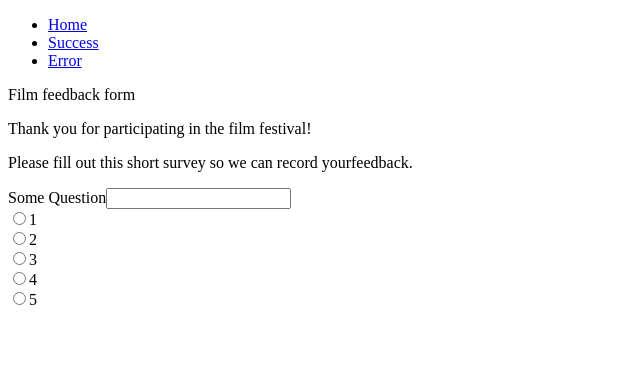
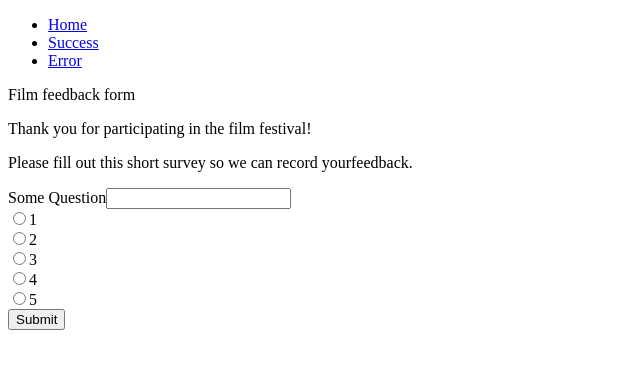
Before and after one commit to Kristina456/Online-survey, a React (Create React App) app: page / in a window 1280 px wide. Shown: the top 368 px of the page, without its empty margins (0-640 px from the left). Built offline with nearby package versions, Linux system fonts and the light colour scheme.

Commit message:
add logic how to handle diferent tipe of questions

```diff
--- a/src/components/SurvayForm.jsx
+++ b/src/components/SurvayForm.jsx
@@ -3,6 +3,20 @@ import RatingQuestion from "./questions/RatingQuestion";
 import TextQuestion from "./questions/TextQuestion";
 
 export default function SurvayForm({ survay }) {
+	const showQuestions = () => {
+		return survay.data.attributes.questions.map((q) => {
+			switch (q.questionType) {
+				case "text":
+					return <TextQuestion />;
+
+				case "rating":
+					return <RatingQuestion />;
+				default:
+					throw Error(`Question Type ${q.questionType} not supported`);
+			}
+		});
+	};
+
 	return (
 		<div>
 			<div>{survay.data.attributes.title}</div>
@@ -10,8 +24,8 @@ export default function SurvayForm({ survay }) {
 				dangerouslySetInnerHTML={{ __html: survay.data.attributes.description }}
 			></div>
 			<form>
-				<TextQuestion />
-				<RatingQuestion />
+				{showQuestions()}
+				<button>Submit</button>
 			</form>
 		</div>
 	);
```
